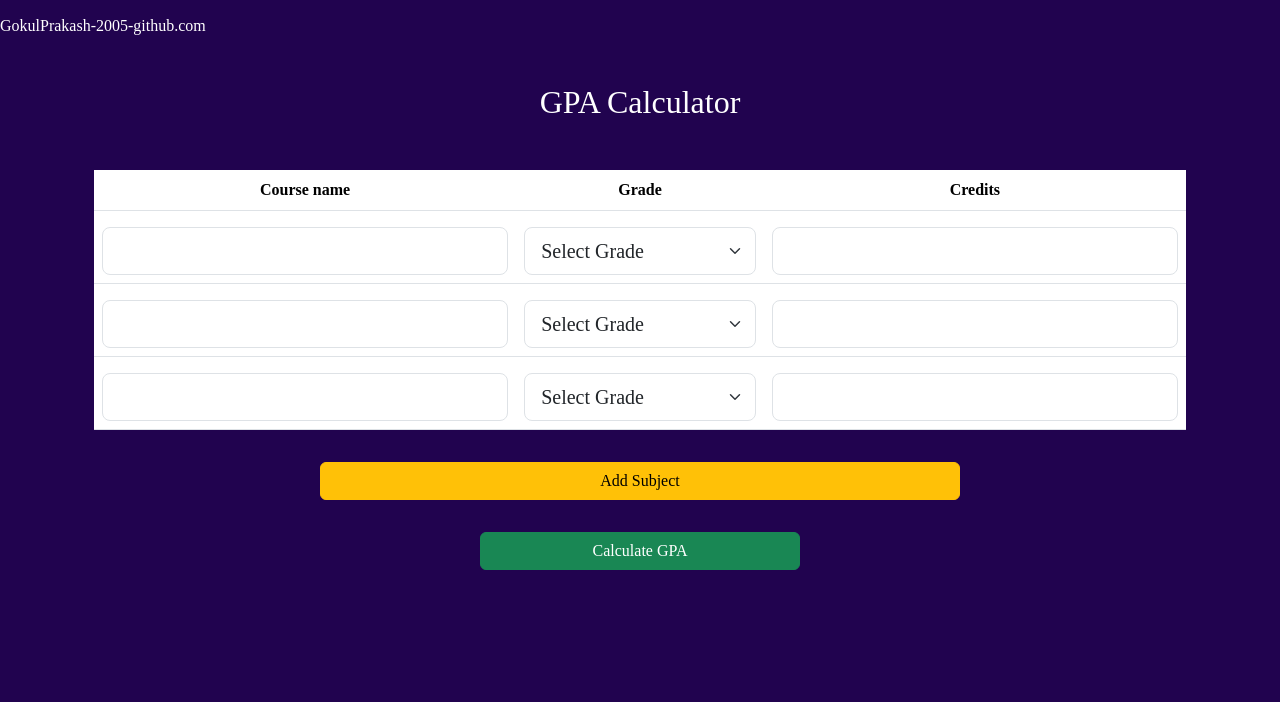
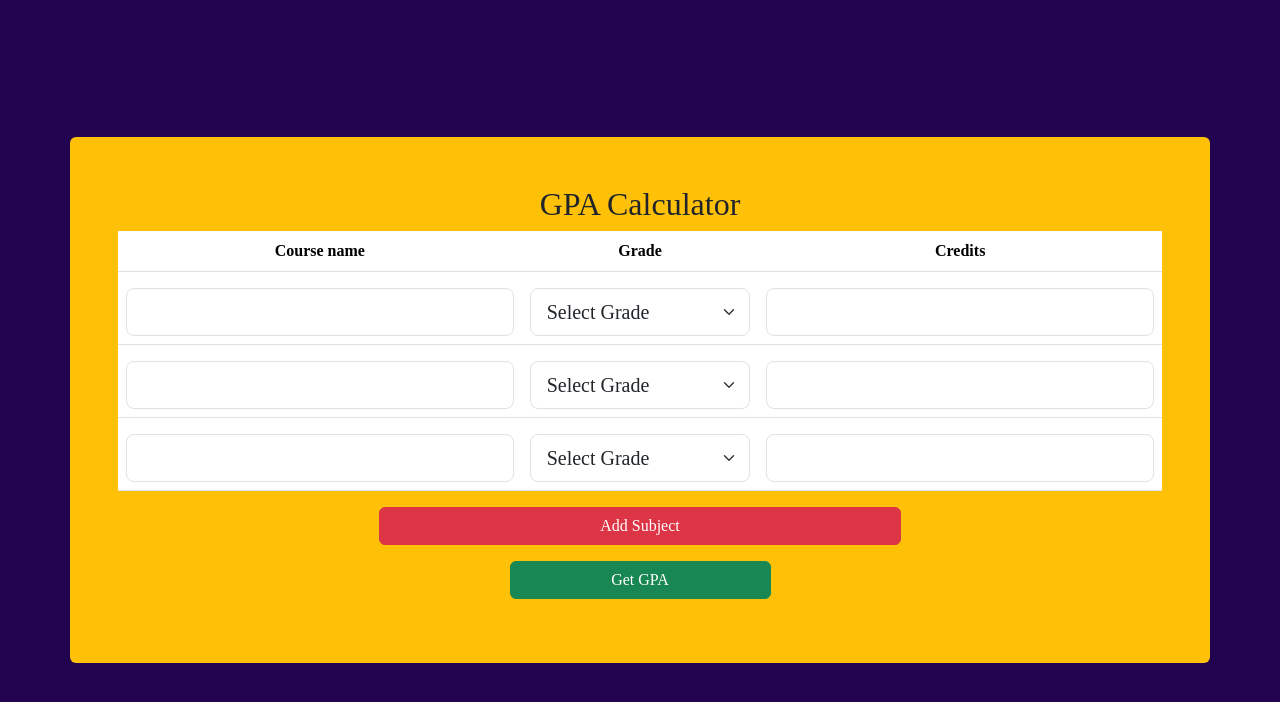
Before and after one commit to Gokulprakash2005/GPA-calculator, a plain HTML site: page index.html in a window 1280 px wide. Drawn offline with nearby package versions, Linux system fonts and the light colour scheme.

Commit message:
updation

```diff
--- a/index.html
+++ b/index.html
@@ -8,12 +8,11 @@
     <script src="https://cdn.jsdelivr.net/npm/bootstrap@5.3.3/dist/js/bootstrap.bundle.min.js"></script>
     <link rel="stylesheet" href="index.css">
 </head>
-<body>
-  <h6 class="text-white  mt-3">GokulPrakash-2005-github.com</h6>
-    <div class="container mt-5">
-        <center><h2 class="text-white mt-5 ">GPA Calculator</h2></center>
-        <div class="container mt-3">
-            <table class="table table-hover mt-5">
+<body >
+        <div class="d-flex justify-content-center align-items-center min-vh-100">
+          <div class="container p-5 bg-warning text-white rounded">
+            <center><h2 class="text-dark ">GPA Calculator</h2></center>
+            <table class="table table-hover ">
               <thead>
                 <tr>
                   <th><center>Course name</center></th>
@@ -69,11 +68,11 @@
               </tr>
             </tbody>
             </table>
+            <center><button type="button" class="btn btn-danger  w-50 " onclick="addsub()">Add Subject</button></center>
+            <center><button type="button" class="btn btn-success mt-3 w-25 " onclick="addGPA()">Get GPA</button></center>
+            <center><h1 class="text-dark mt-3" id="result"></h1></center>
           </div>
-     </div>
-     <center><button type="button" class="btn btn-warning mt-3 w-50 mb-3" onclick="addsub()">Add Subject</button></center>
-     <center><button type="button" class="btn btn-success mt-3 w-25 mb-3" onclick="addGPA()">Calculate GPA</button></center>
-     <center><h1 class="text-white" id="result"></h1></center>
+        </div>
      <script src="index.js"></script>
 </body>
 </html>
```
